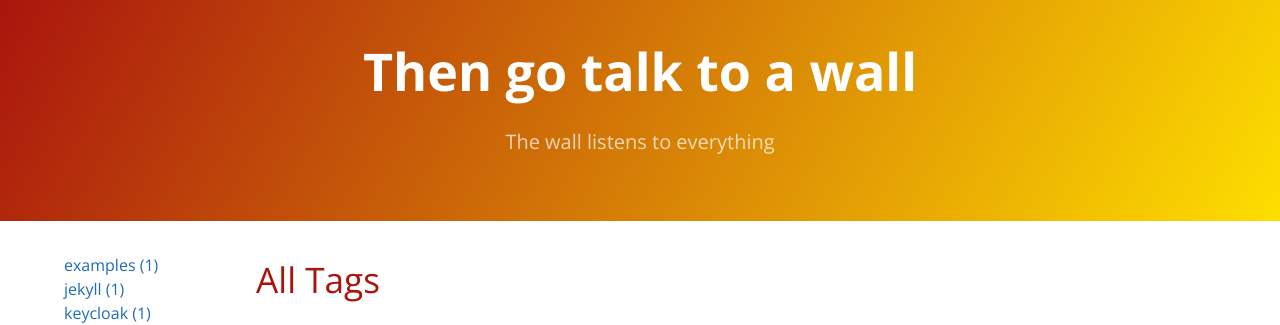
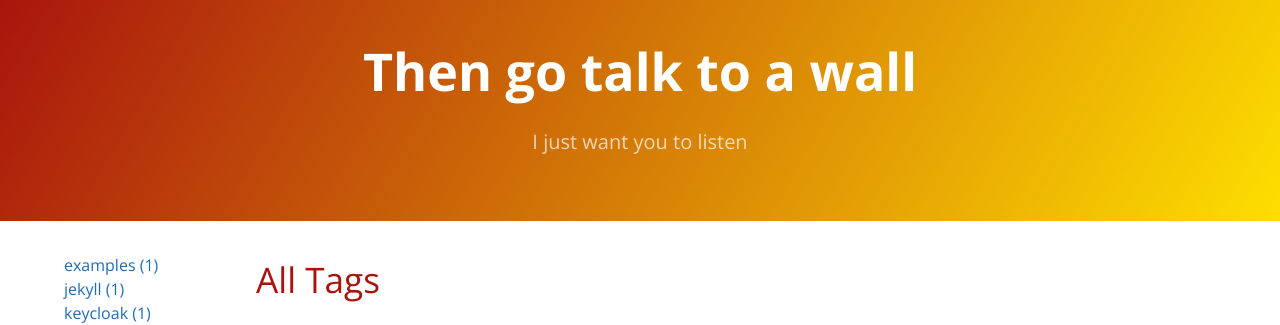
Before and after one commit to yo1000/blog.yo1000.com, a Jekyll site: the page built from tags.html, in a window 1280 px wide. Shown: the top 325 px of the page. Built offline with Jekyll 4.4.1, drawn with Linux system fonts in a browser that asks for light colours.

Commit message:
Update _config.yml

```diff
--- a/_config.yml
+++ b/_config.yml
@@ -1,6 +1,6 @@
 # Setup
 title: Then go talk to a wall
-tagline: The wall listens to everything
+tagline: I just want you to listen
 baseurl: ""
 paginate: 1
 locale: "ja"
```
